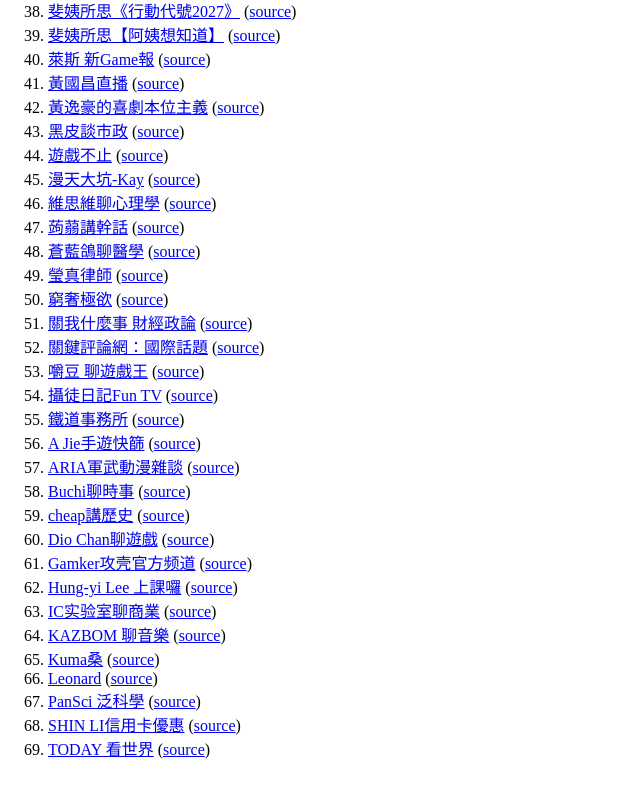
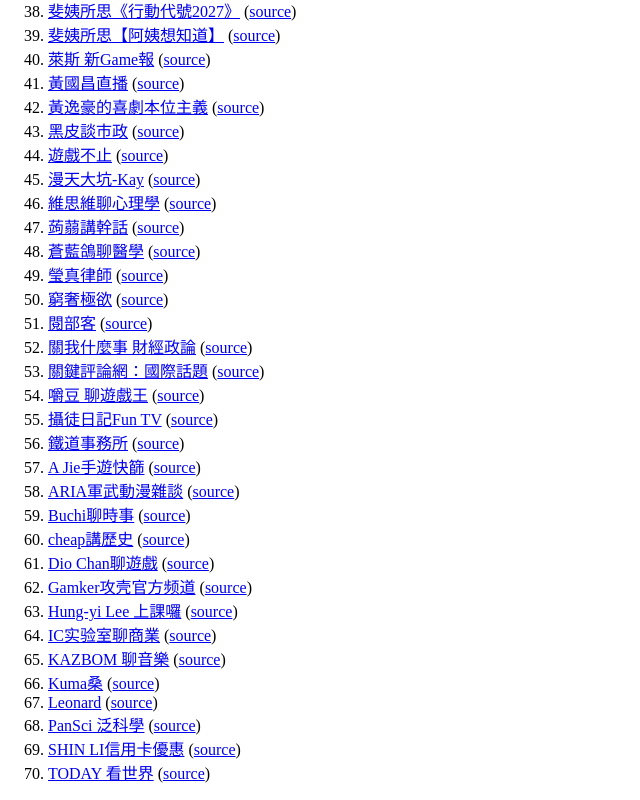
Before and after one commit to democwise2016/action-UT-Podcast, a plain HTML site: page index.html in a window 1280 px wide. Shown: the part 906-1706 px from the top of the page, without its empty margins (0-640 px from the left). Before the commit the page ends 1682 px from the top, so only its background shows below. Drawn offline with Linux system fonts and the light colour scheme.

Commit message:
Deploying to gh-pages from @ democwise2016/action-UT-Podcast@a37b3d7368808f578b516e747127d62bfeec7c18 🚀

```diff
--- a/index.html
+++ b/index.html
@@ -207,6 +207,10 @@
       (<a href="https://www.youtube.com/channel/UCA0o60mhG0v2Eha8wSL3_Jw" target="_blank">source</a>)
     </li>
 <li>
+      <a href="https://democwise2016.github.io/action-UT-Podcast/yuubuke-ch_UCBvQ4hOEoDdYeIBu0tE-7Sg.rss" target="_blank">閱部客</a>
+      (<a href="https://www.youtube.com/channel/UCBvQ4hOEoDdYeIBu0tE-7Sg" target="_blank">source</a>)
+    </li>
+<li>
       <a href="https://democwise2016.github.io/action-UT-Podcast/GUNaSHOW-ch_UCMpuxj_U02VaHfaPD5Jjx_Q.rss" target="_blank">關我什麼事 財經政論</a>
       (<a href="https://www.youtube.com/channel/UCMpuxj_U02VaHfaPD5Jjx_Q" target="_blank">source</a>)
     </li>
```
Also changed, not shown: 19 other files.
